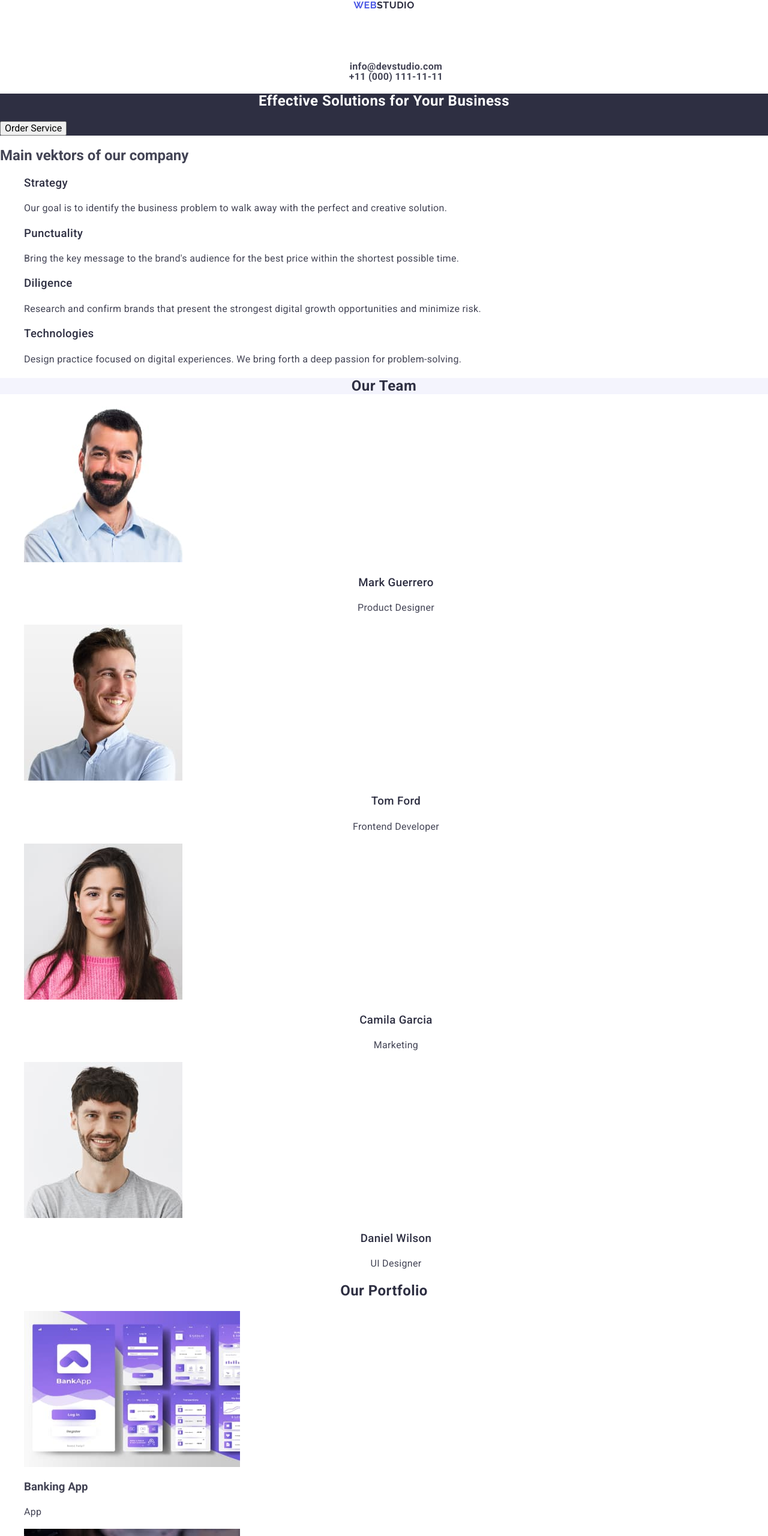
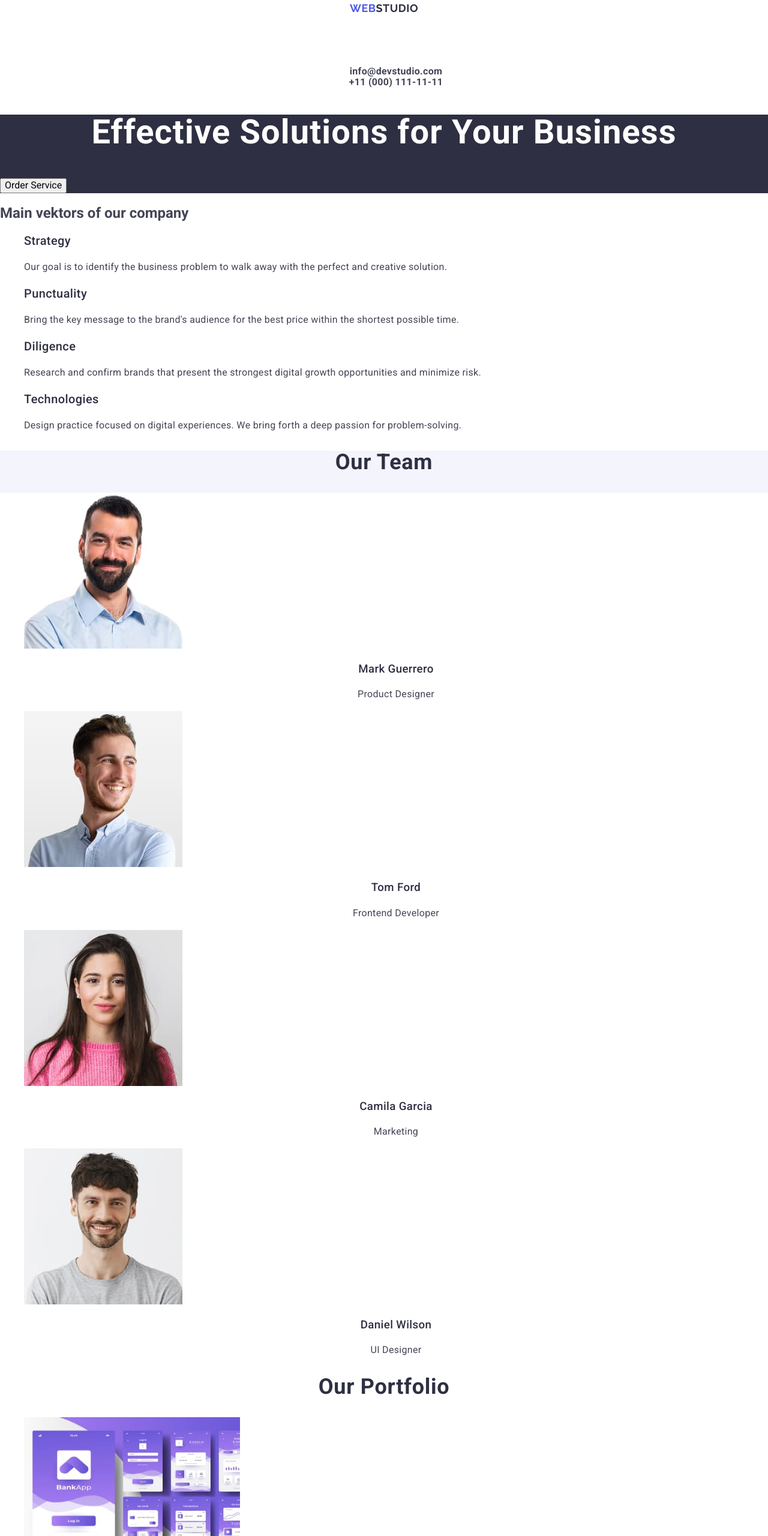
Before and after one commit to Oleksi-Dobrovolskyi/Goit-markup-hw-02, a plain HTML site: page index.html in a window 1280 px wide. Shown: the top 2560 px of the page at 60% size. Drawn offline with nearby package versions, Linux system fonts and the light colour scheme.

Commit message:
Add files via upload

```diff
--- a/css/styles.css
+++ b/css/styles.css
@@ -1,137 +1,250 @@
-body{
+body {
     font-family: "Roboto", sans-serif;
     color: #434455;
     background-color: #FFFFFF;
 }
-ul, ol{list-style-type: none;}
-a{color: inherit; text-decoration: none;}
+
+ul,
+ol {
+    list-style-type: none;
+}
+
+a {
+    color: inherit;
+    text-decoration: none;
+}
 
 
-.span{color:#2e2f42;}
-.logo-one{color:#4d5ae5;}
-.logo-two{color:#2e2f42;}
-.menu-link{color: #2e2f42;}
-.logo-one{font-family: "Raleway", sans-serif;
-    font-weight: 700;
-    font-size: 18;
-    line-height: 117%;
+.span {
+    color: #2e2f42;
+}
+
+.logo-one {
+    color: #4d5ae5;
+}
+
+.logo-two {
+    color: #2e2f42;
+}
+
+.menu-link {
+    color: #2e2f42;
+}
+
+.logo-one {
+    font-family: "Raleway", sans-serif;
+    font-weight: 500;
+    font-size: 18px;
+    line-height: 150%;
     letter-spacing: 0.03em;
     text-transform: uppercase;
-    color: #4d5ae5;}
-    .logo-two{font-family: "Raleway", sans-serif;
-        font-weight: 700;
-        font-size: 18;
-        line-height: 117%;
+    color: #4d5ae5;
+}
+
+.logo-two span {
+    font-family: "Raleway", sans-serif;
+    font-weight: 500;
+    font-size: 18px;
+    line-height: 150%;
     letter-spacing: 0.03em;
     text-transform: uppercase;
-        color: #2e2f42;}
-address{color:#434455;}
-address{font-style: normal;}
+    color: #2e2f42;
+}
+
+
+address {
+    color: #434455;
+}
+
+address {
+    font-style: normal;
+}
 
 
 
 
-.hero-section{background-color: #2e2f42;}
-.main-title{color:#ffffff;}
+.hero-section {
+    background-color: #2e2f42;
+}
 
-.page-header{
+.main-title {
+    color: #ffffff;
+}
+
+.page-header {
     font-family: "Roboto", sans-serif;
     font-weight: 700;
     font-size: 56;
     line-height: 107%;
     letter-spacing: 0.02em;
     text-align: center;
-        color: #fff;}
+    color: #fff;
+}
 
-.main-title{font-family: "Roboto", sans-serif;
+.main-title {
+    font-family: "Roboto", sans-serif;
     font-weight: 700;
-    font-size: 56;
+    font-size: 56px;
     line-height: 107%;
     letter-spacing: 0.02em;
     text-align: center;
-    color: #fff;}
-.button{color:#4d5ae5;}
-button{cursor: pointer;}
-.button{font-family: "Roboto", sans-serif;
+    color: #fff;
+}
+
+.button {
+    color: #4d5ae5;
+}
+
+.button {
+    background-color: #FFFFFF;
+}
+
+button {
+    cursor: pointer;
+}
+
+.button {
+    font-family: "Roboto", sans-serif;
     font-weight: 500;
     font-size: 16;
     line-height: 150%;
     letter-spacing: 0.04em;
-    color: #fff;}
+    color: #fff;
+}
 
 
 
 
 
-.vectors-title{color:#2e2f42;}
-.vectors-text{color:#434455;}
-.vectors-title{font-family: "Roboto", sans-serif;
+.vectors-title {
+    color: #2e2f42;
+}
+
+.vectors-text {
+    color: #434455;
+}
+
+.vectors-title {
+    font-family: "Roboto", sans-serif;
     font-weight: 500;
-    font-size: 20;
+    font-size: 20px;
     line-height: 120%;
     letter-spacing: 0.02em;
-    color: #2e2f42;}
-    .vectors-text{font-family: "Roboto", sans-serif;
+    color: #2e2f42;
+}
+
+.vectors-text {
+    font-family: "Roboto", sans-serif;
     font-weight: 400;
     font-size: 16;
     line-height: 150%;
     letter-spacing: 0.02em;
-        color: #434455;}
+    color: #434455;
+}
 
 
 
+.section-three {
+    background-color: #F4F4FD;
+}
 
-.team{color:#2e2f42;}
-.team{background-color: #f4f4fd;}
-.team{text-transform: capitalize;}
-.teammates{color:#2e2f42;}
-.teammates{font-family: "Roboto", sans-serif;
+.team {
+    color: #2e2f42;
+    font-size: 36px;
+}
+
+.team {
+    background-color: #F4F4FD;
+}
+
+.team {
+    text-transform: capitalize;
+}
+
+.team-list {
+    background-color: #FFFFFF;
+}
+
+.teammates {
+    color: #2e2f42;
+}
+
+.teammates {
+    font-family: "Roboto", sans-serif;
     font-weight: 500;
     font-size: 20;
     line-height: 120%;
     letter-spacing: 0.02em;
     text-align: center;
-    color: #2e2f42;}
-.team-text{color:#434455;}
-.team-text{font-family: "Roboto", sans-serif;
+    color: #2e2f42;
+}
+
+.team-text {
+    color: #434455;
+}
+
+.team-text {
+    font-family: "Roboto", sans-serif;
     font-weight: 400;
     font-size: 16;
     line-height: 150%;
     letter-spacing: 0.02em;
     text-align: center;
-    color: #434455;}
-.team{font-family: "Roboto", sans-serif;
+    color: #434455;
+}
+
+.team {
+    font-family: "Roboto", sans-serif;
     font-weight: 700;
     font-size: 36;
     line-height: 111%;
     letter-spacing: 0.02em;
     text-align: center;
-    color: #2e2f42;}
+    color: #2e2f42;
+}
 
 
 
-.portfolio .portfilio-subtitle{color:#2e2f42;}
-.portfolio{font-family: "Roboto", sans-serif;
+.portfolio .portfolio-subtitle {
+    color: #2e2f42;
+}
+
+.portfolio {
+    font-family: "Roboto", sans-serif;
     font-weight: 700;
     font-size: 36;
     line-height: 111%;
     letter-spacing: 0.02em;
     text-align: center;
-    color: #2e2f42;}
-    .portfolio{text-transform: capitalize;}
-    .portfolio{text-align: center;}
-.portfilio-subtitle{font-family: "Roboto", sans-serif;
+    color: #2e2f42;
+}
+
+.portfolio {
+    text-transform: capitalize;
+    font-size: 36px;
+}
+
+.portfolio {
+    text-align: center;
+}
+
+.portfolio-subtitle {
+    font-family: "Roboto", sans-serif;
     font-weight: 500;
     font-size: 20;
     line-height: 120%;
     letter-spacing: 0.02em;
-    color: #2e2f42;}
-.portfolio-text{font-family: "Roboto", sans-serif;
+    color: #2e2f42;
+}
+
+.portfolio-text {
+    font-family: "Roboto", sans-serif;
     font-weight: 400;
     font-size: 16;
     line-height: 150%;
     letter-spacing: 0.02em;
-    color: #434455;}
+    color: #434455;
+}
 
 
 
@@ -140,6 +253,12 @@ button{cursor: pointer;}
 
 
 
-.page-footer{background-color: #2e2f42;}
+.page-footer {
+    background-color: #2e2f42;
+}
 
-.footer-text{color: #f4f4fd;}
+.footer-text {
+    color: #f4f4fd;
+    letter-spacing: 0.02em;
+    line-height: 1.5;
+}
```
Lines whose indentation alone changed are shown as unchanged.
